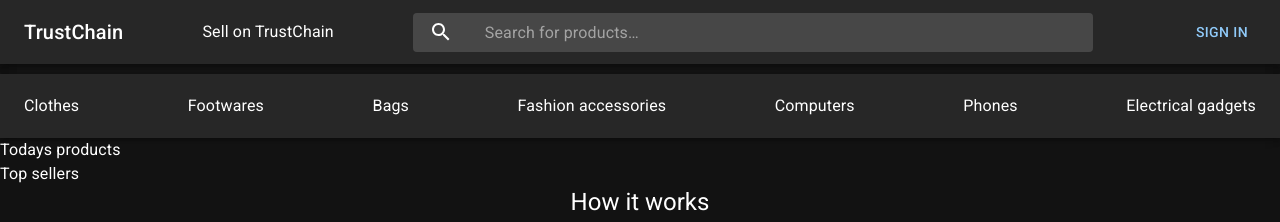
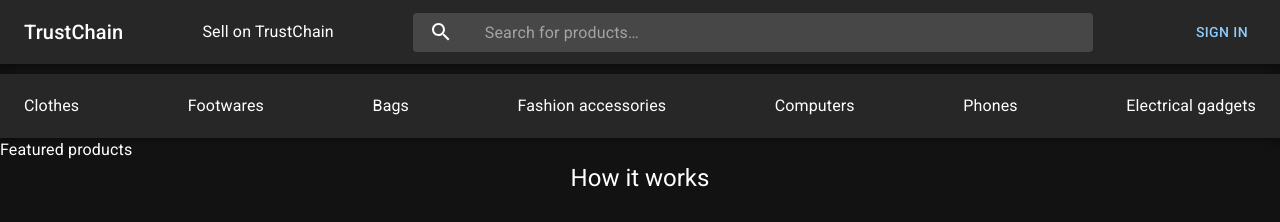
Before and after one commit to aginamena/quicklybuyorsell, a React (Create React App) app: page / in a window 1280 px wide. Shown: the top 222 px of the page. Built offline with nearby package versions, Linux system fonts and the light colour scheme; no server answers.

Commit message:
Added featured products

```diff
--- a/package.json
+++ b/package.json
@@ -44,6 +44,8 @@
     ]
   },
   "devDependencies": {
+    "babel-eslint": "^10.1.0",
+    "eslint": "^8.52.0",
     "eslint-plugin-cypress": "^2.15.1"
   }
 }
--- /dev/null
+++ b/src/pages/root/FeaturedProducts.jsx
@@ -0,0 +1,5 @@
+import { Box } from "@mui/material";
+
+export default function FeaturedProducts() {
+  return <Box>Featured products</Box>;
+}
--- a/src/pages/root/TodaysProducts.jsx
+++ /dev/null
@@ -1,5 +0,0 @@
-import { Box } from "@mui/material";
-
-export default function TodaysProducts() {
-  return <Box>Todays products</Box>;
-}
--- a/src/pages/root/TopSellers.jsx
+++ /dev/null
@@ -1,5 +0,0 @@
-import { Box } from "@mui/material";
-
-export default function TopSellers() {
-  return <Box>Top sellers</Box>;
-}
--- a/src/pages/root/index.jsx
+++ b/src/pages/root/index.jsx
@@ -1,15 +1,12 @@
 import Footer from "components/Footer";
-import Header from "components/Header";
+import FeaturedProducts from "./FeaturedProducts";
 import HowItWorks from "./HowItWorks";
-import TodaysProducts from "./TodaysProducts";
-import TopSellers from "./TopSellers";
 import WhatOurCustomersSay from "./WhatOurCustomersSay";
 
 export default function Root() {
   return (
     <>
-      <TodaysProducts />
-      <TopSellers />
+      <FeaturedProducts />
       <HowItWorks />
       <WhatOurCustomersSay />
       <Footer />
```
Also changed, not shown: 1 other file (tests, documents, lock files or other folders).
